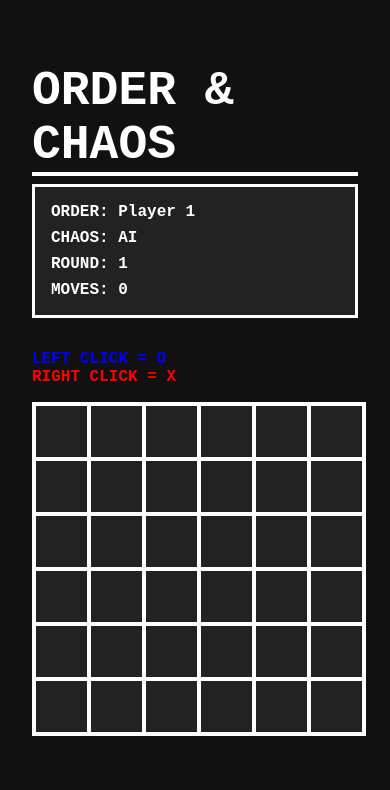
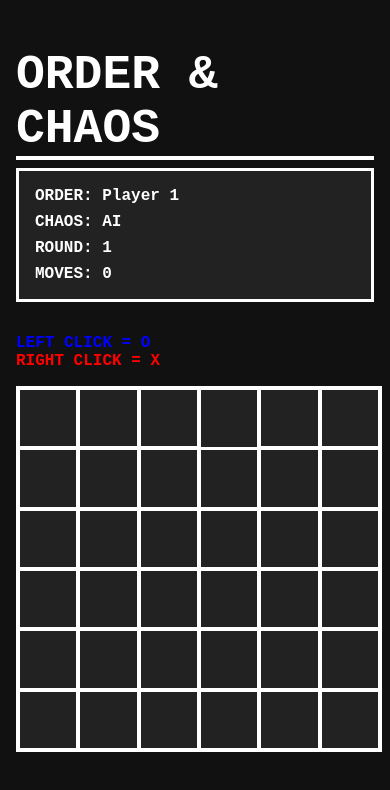
Before and after one commit to b1rdhead/Order-and-Chaos, a React (Vite) app: page / in a window 390 px wide. Shown: the top 790 px of the page. Built offline with nearby package versions, Linux system fonts and the light colour scheme.

Commit message:
Add responsive styles for body and cell elements

```diff
--- a/src/index.css
+++ b/src/index.css
@@ -37,6 +37,9 @@ h1 {
 }
 
 @media (max-width: 500px) {
+  body{
+    padding: 1rem;
+  }
   .status-bar {
     display: flex;
     flex-direction: column;
@@ -47,6 +50,11 @@ h1 {
     padding: 1rem;
     margin-bottom: 2rem;
     font-weight: bold;
+  }
+  .cell{
+    font-size: 5vw;
+    min-width: 0;
+    min-height: 0;
   }
 }
 
```
